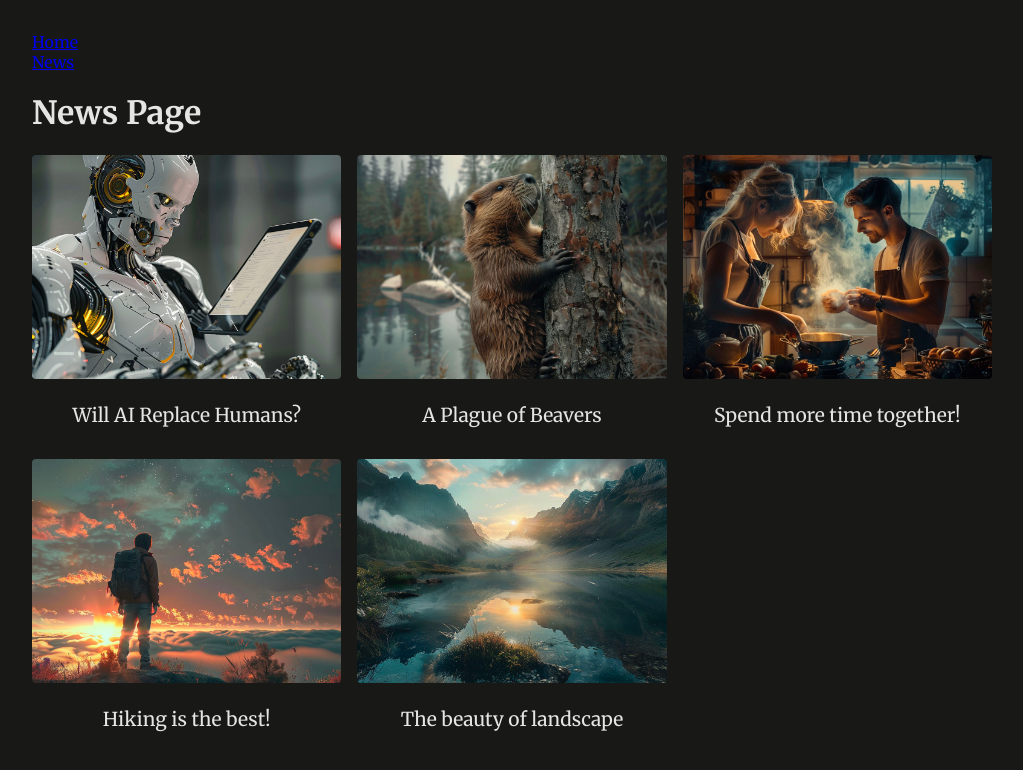
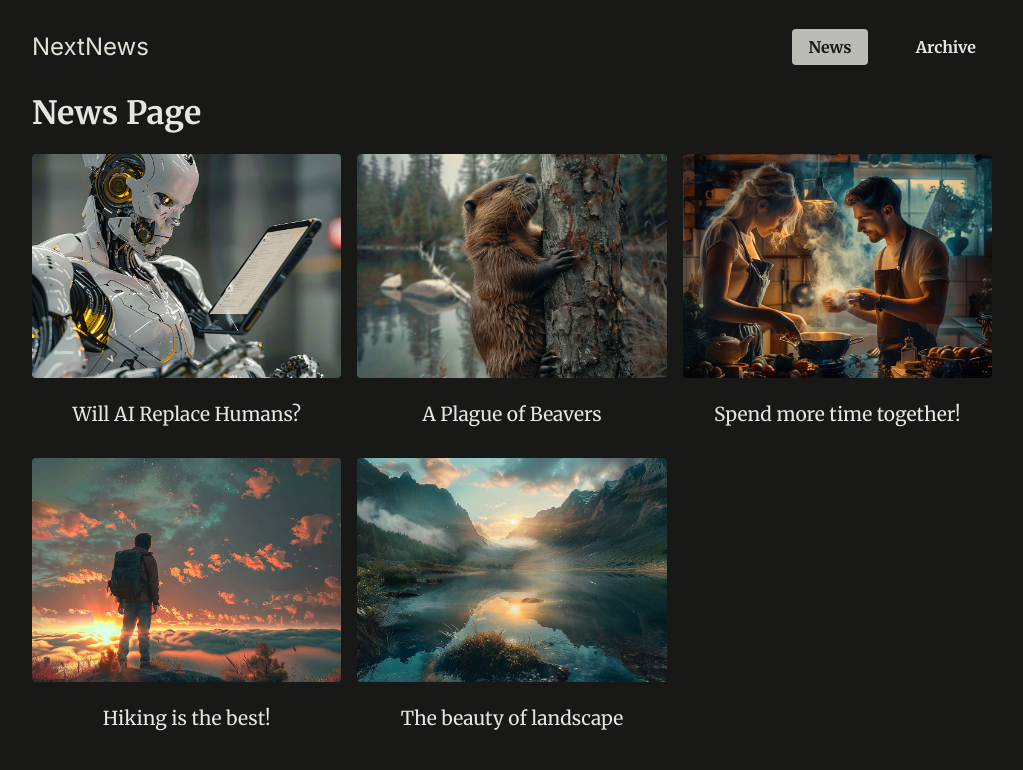
Before and after one commit to benNthen/next-start, a Next.js app: page /news in a window 1280 px wide. Shown: the top 770 px of the page, without its empty margins (128-1151 px from the left). Built offline with nearby package versions, Linux system fonts and the light colour scheme.

Commit message:
recreated Link components as client component called NavLink

```diff
--- a/app/archive/@archive/[[...filter]]/page.js
+++ b/app/archive/@archive/[[...filter]]/page.js
@@ -40,6 +40,7 @@ export default function FilteredNewsPage({ params }) {
     newsContent = <NewsList news={news} />
   }
 
+  // Fallback Text - Throws Error message for Route-Related errors
   if (
     (selectedYear && !getAvailableNewsYears().includes(selectedYear)) ||
     (selectedMonth &&
--- a/app/archive/@latest/default.js
+++ b/app/archive/@latest/default.js
@@ -2,7 +2,7 @@ import NewsList from '@/components/news-list'
 import { getLatestNews } from '@/lib/news'
 
 export default function LatestNewsPage() {
-  const latestNews = getLatestNews()
+  const latestNews = getLatestNews();
 
   return (
     <>
--- a/components/main-header.js
+++ b/components/main-header.js
@@ -1,16 +1,22 @@
 import Link from 'next/link' // imports Link component
+import NavLink from './nav-link'
 
 export default function MainHeader() {
   return (
-    <header>
+    <header id="main-header">
+      <div id="logo">
+        <Link href="/">NextNews</Link>
+      </div>
+      <nav>
         <ul>
           <li>
-          <Link href="/">Home</Link>
+            <NavLink href="/news">News</NavLink>
           </li>
           <li>
-          <Link href="/news">News</Link>
+            <NavLink href="/archive">Archive</NavLink>
           </li>
         </ul>
+      </nav>
     </header>
   )
 }
--- /dev/null
+++ b/components/nav-link.js
@@ -0,0 +1,13 @@
+'use client'
+
+import Link from 'next/link'
+import { usePathname } from 'next/navigation'
+
+export default function NavLink({ href, children }) {
+  const path = usePathname() // hook to find active link
+  return (
+    <Link href={href} className={path.startsWith(href) ? 'active' : undefined}>
+      {children}
+    </Link>
+  )
+}
```
Lines whose indentation alone changed are shown as unchanged.
